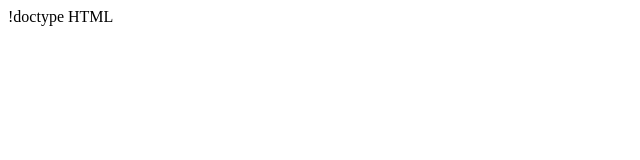
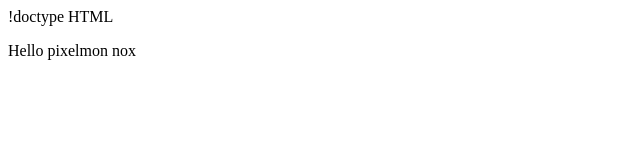
Before and after one commit to firedespire/noxpixelmon, a plain HTML site: page index.html in a window 1280 px wide. Shown: the whole page, without its empty margins (0-640 px from the left). Drawn offline with Linux system fonts and the light colour scheme.

Commit message:
Update index.html

```diff
--- a/index.html
+++ b/index.html
@@ -4,6 +4,6 @@
     <title>Nox Pixelmon</title>
   </head>
   <body>
-
+    <p>Hello pixelmon nox</p>
   </body>
 </html>
```
